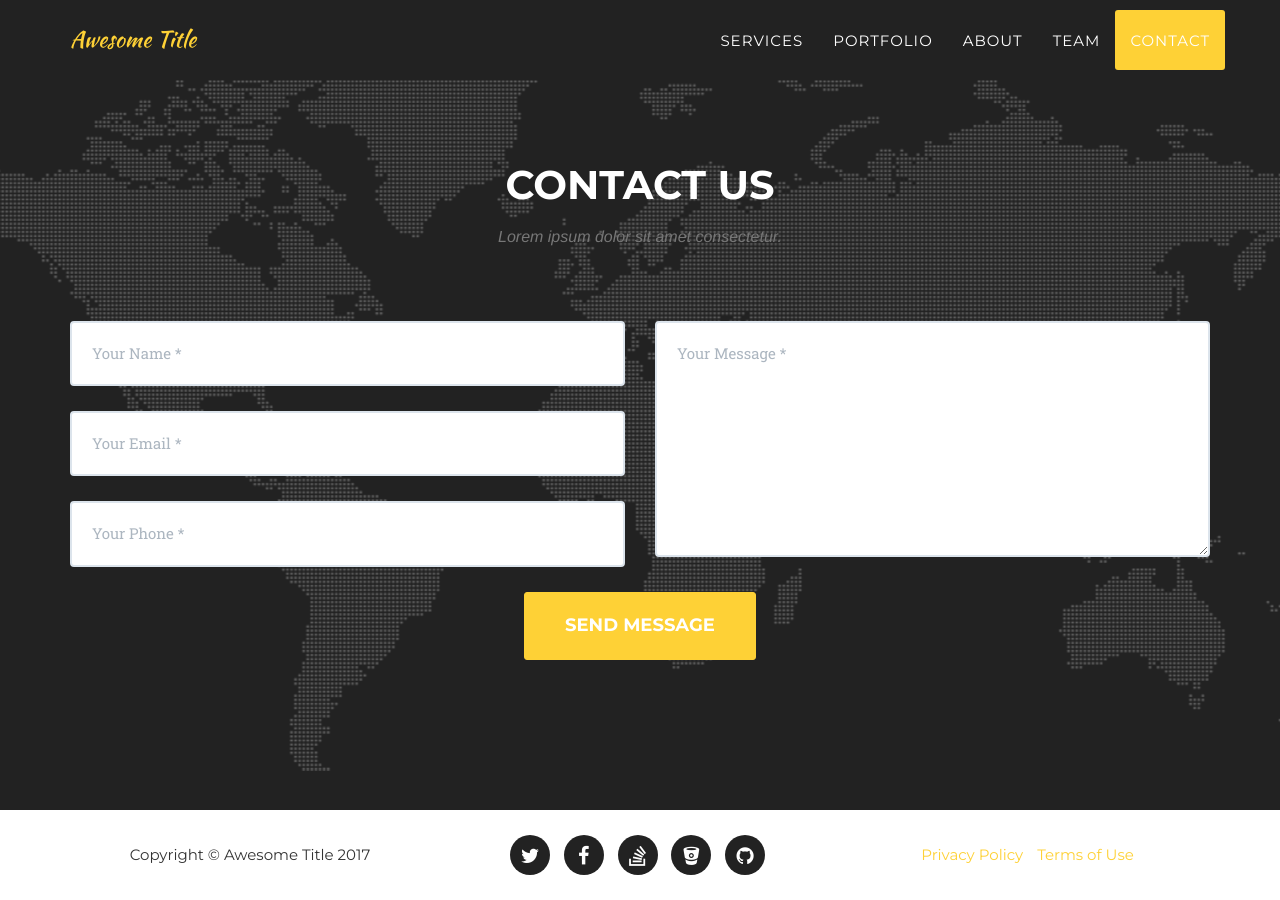
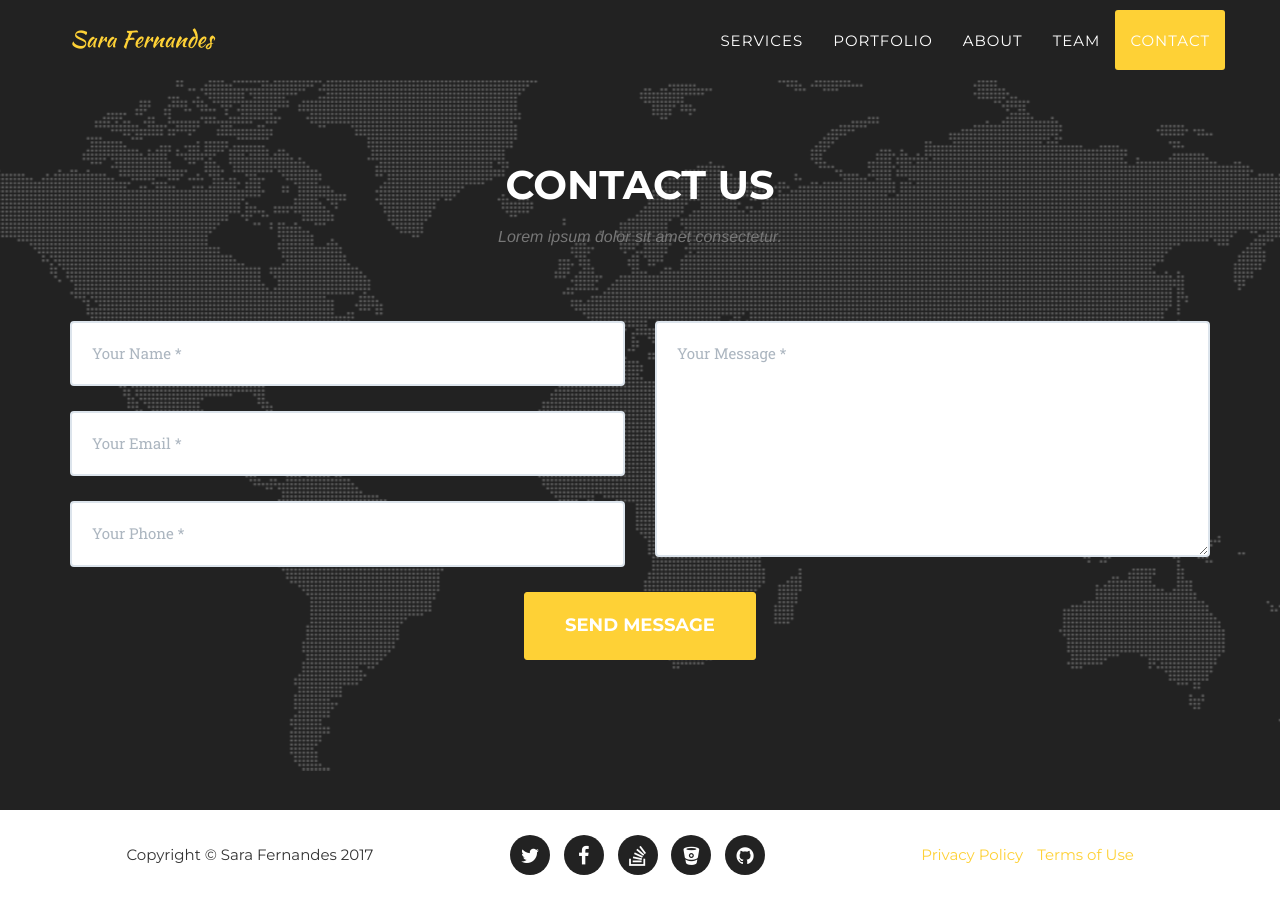
Before and after one commit to SaraFernandes/sarafernandes.github.io, a Jekyll site: the page built from index.html, in a window 1280 px wide and 900 px high, scrolled down 5636 px. Built offline with Jekyll 4.4.1, drawn with Linux system fonts in a browser that asks for light colours; some web fonts are replaced.

Commit message:
Update _config.yml

```diff
--- a/_config.yml
+++ b/_config.yml
@@ -2,7 +2,7 @@ url: https://sarafernandes.github.io/
 baseurl: #/agency-jekyll-theme/
 
 # Site settings
-title: Awesome Title
+title: Sara Fernandes
 email: sarafernandescomp@gmail.com
 description: "Write an awesome description for your new site here. You can edit this line in _config.yml. It will appear in your document head meta (for Google search results) and in your feed.xml site description."
 
```
